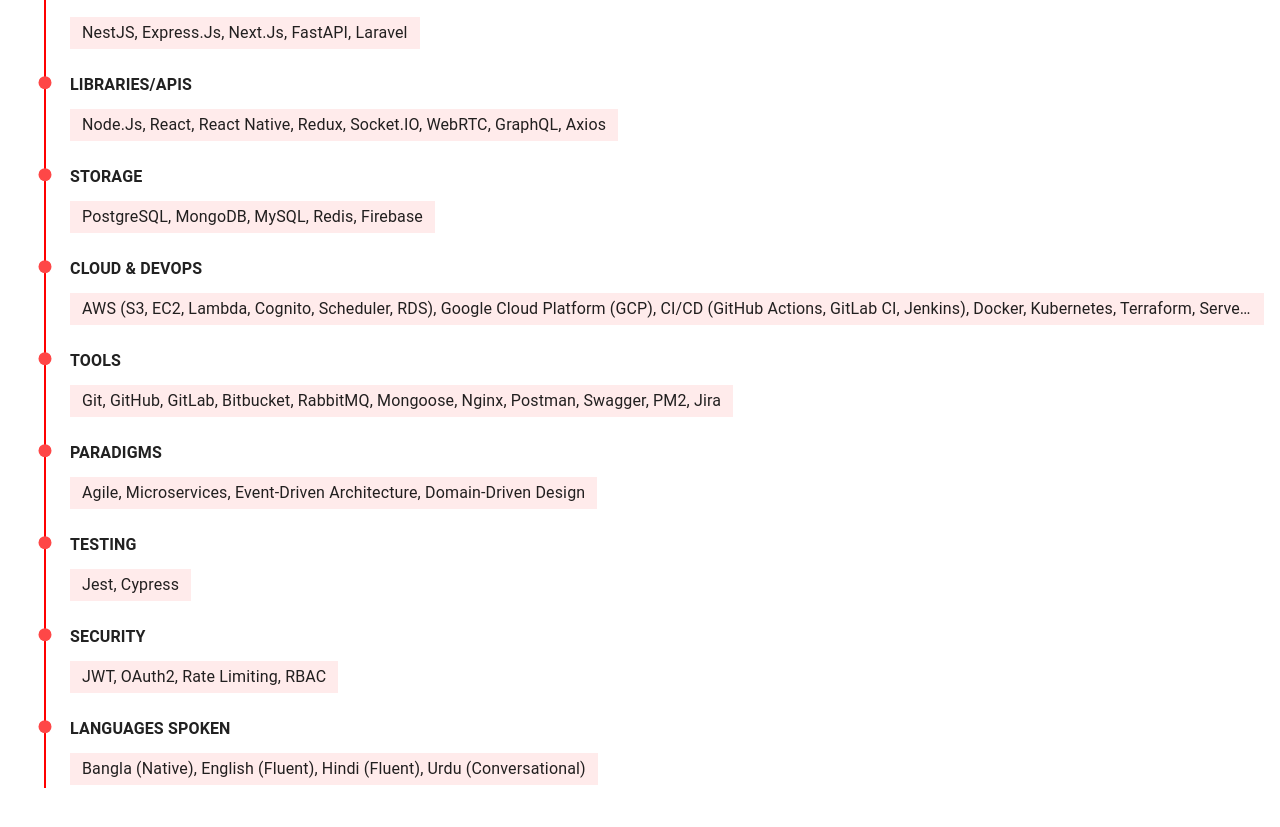
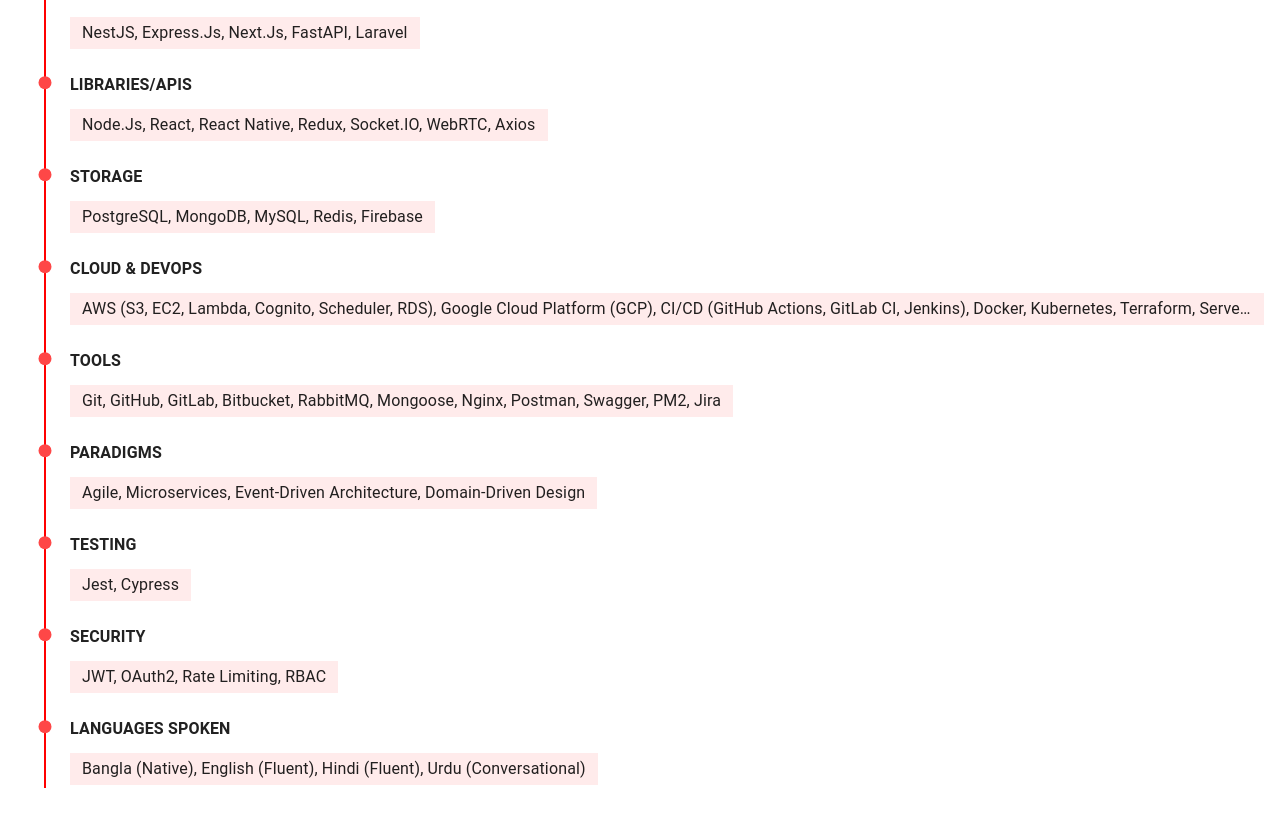
Before and after one commit to naimuddin374/portfolio, a React (Create React App) app: page / in a window 1280 px wide. Shown: the part 2907-3734 px from the top of the page. Built offline with nearby package versions, Linux system fonts and the light colour scheme.

Commit message:
remove graphql

```diff
--- a/src/components/Skill.jsx
+++ b/src/components/Skill.jsx
@@ -21,7 +21,6 @@
       "Redux",
       "Socket.IO",
       "WebRTC",
-      "GraphQL",
       "Axios",
     ],
   },
```
